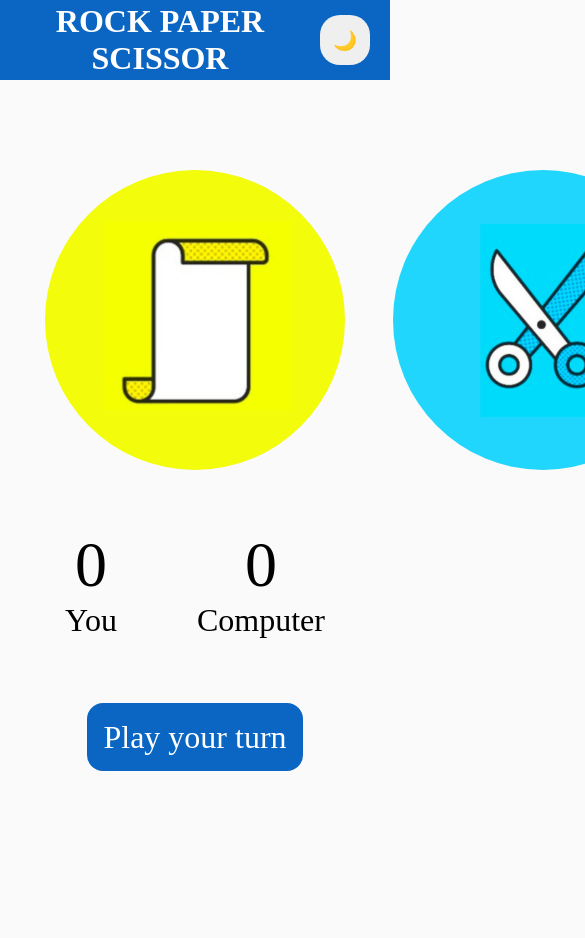
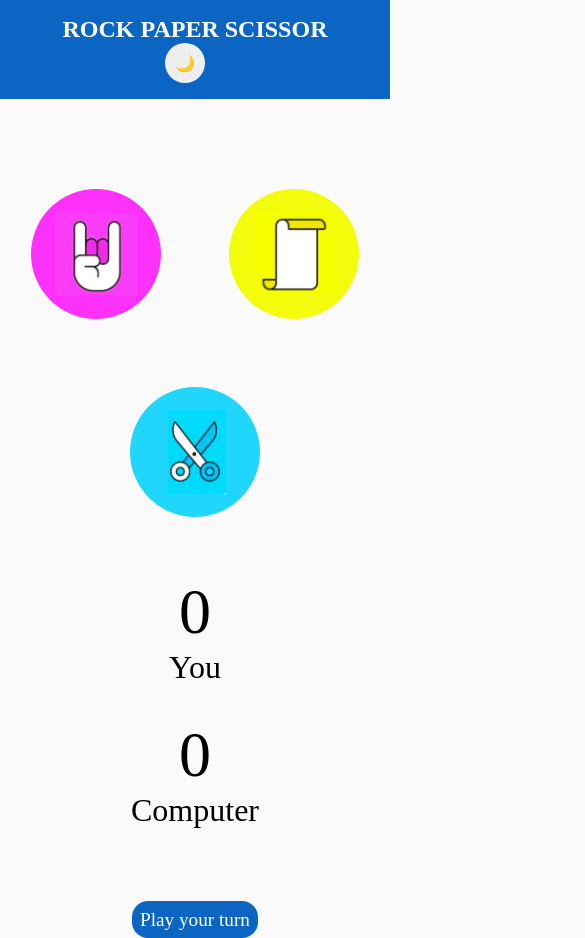
Before and after one commit to AnabiaKhan/Games, a plain HTML site: page index.html in a window 390 px wide. Shown: the top 938 px of the page, 585 px wide, since content can reach past the window. Before the commit the page ends 844 px from the top, so only its background shows below. Drawn offline with Linux system fonts and the light colour scheme.

Commit message:
style.css

```diff
--- a/style.css
+++ b/style.css
@@ -88,7 +88,63 @@ img {
     background-color:#0A66C2;
 
 }
-/* 🌙 Dark Mode */
+@media (max-width: 768px) {
+  .choices {
+    flex-wrap: wrap;
+  }
+
+  .choice {
+    height: 200px;
+    width: 200px;
+  }
+
+  img {
+    height: 180px;
+    width: 180px;
+  }
+
+  .score-board {
+    flex-direction: column;
+    gap: 2rem;
+  }
+}
+@media (max-width: 480px) {
+  header {
+    flex-direction: column;
+    height: auto;
+    padding: 1rem;
+  }
+
+  h1 {
+    font-size: 1.5rem;
+  }
+
+  .choice {
+    height: 150px;
+    width: 150px;
+    border-radius: 50%;
+  }
+.choice:hover {
+    cursor: pointer;
+    background-color:#0A66C2;
+
+}
+  img {
+    height: 130px;
+    width: 130px;
+  }
+
+  #msg {
+    font-size: 1.2rem;
+    padding: 0.5rem;
+  }
+
+  button {
+    height: 40px;
+    width: 40px;
+    font-size: 1rem;
+  }
+}
 .dark {
     background-color: #121212;
     color: white;
```
